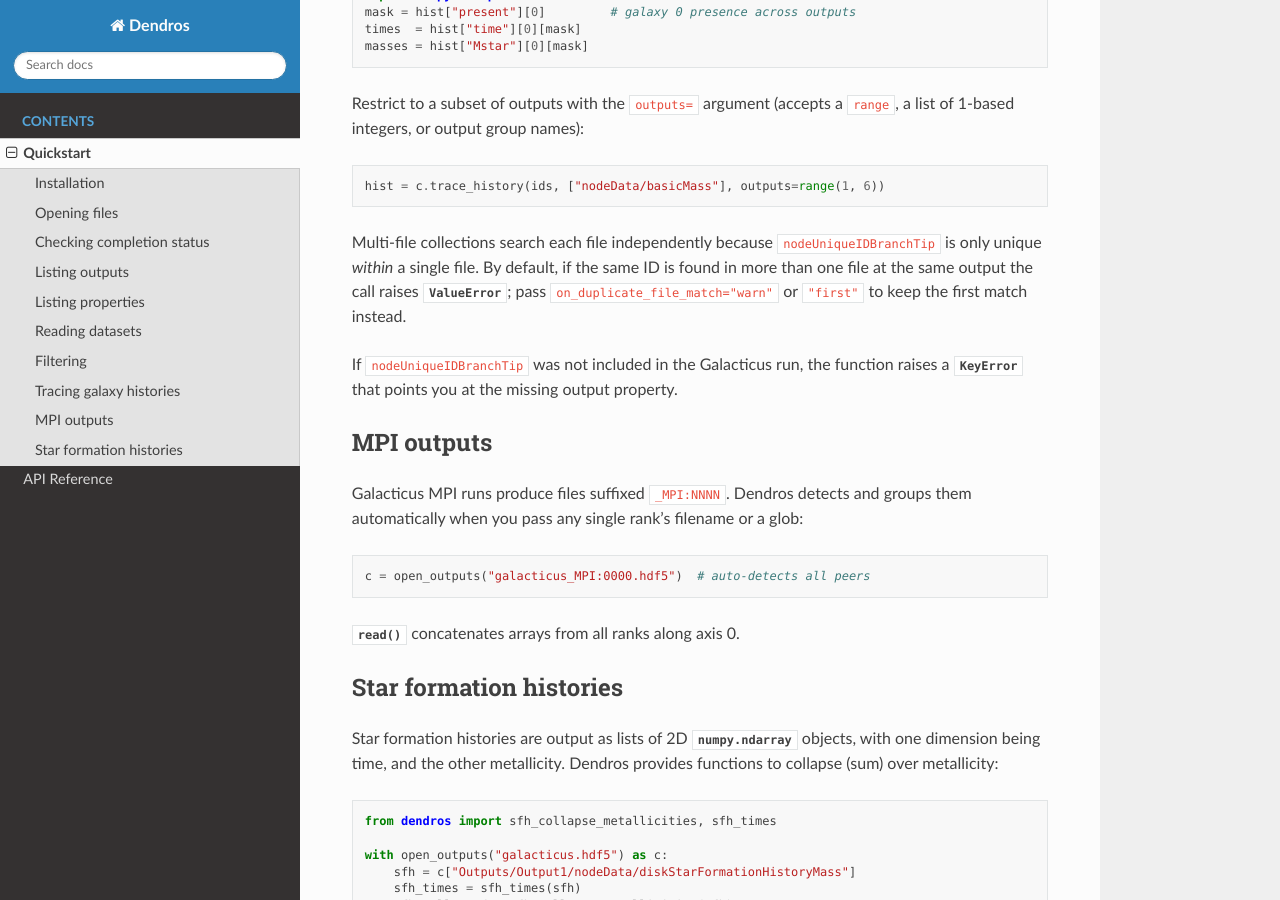
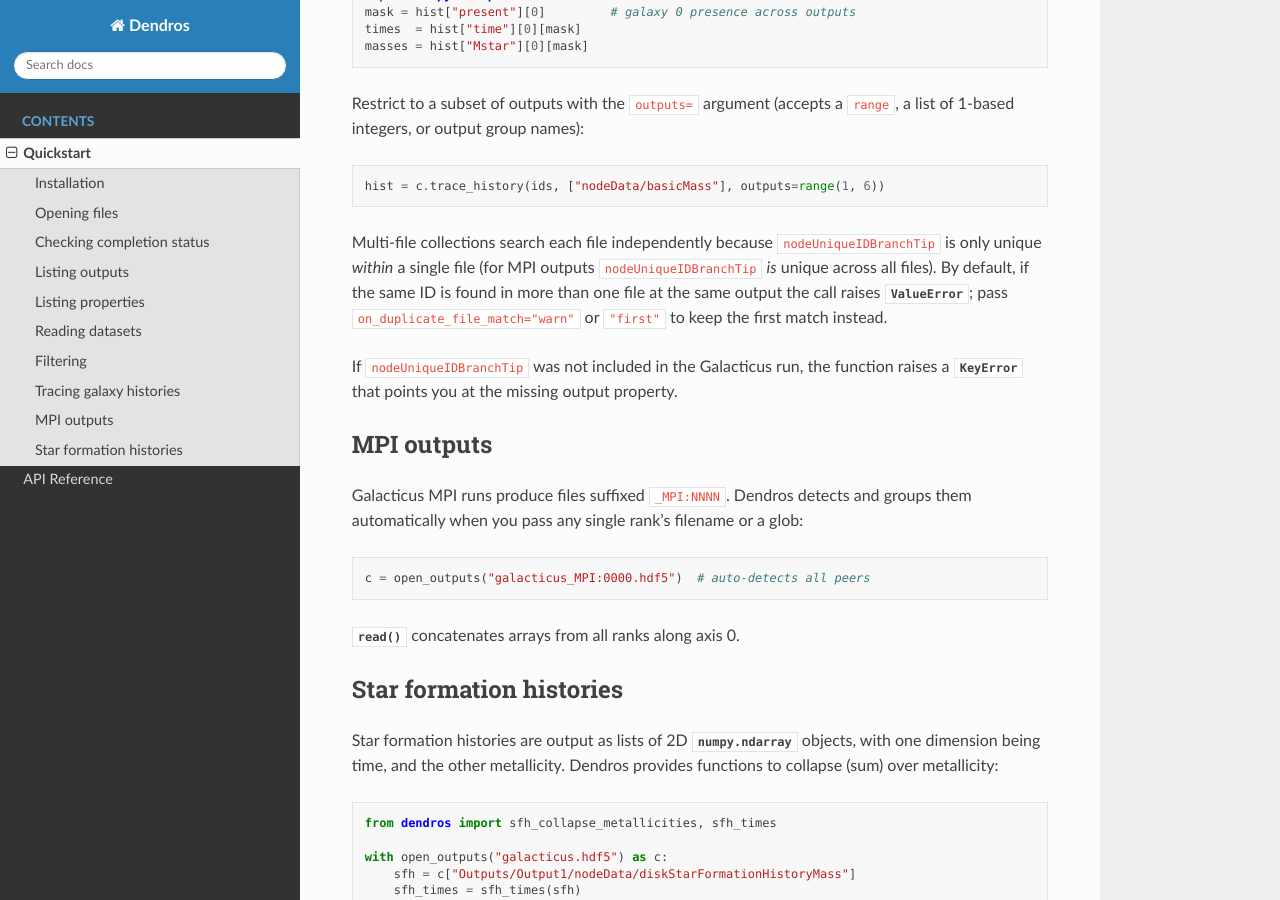
Before and after one commit to galacticusorg/dendros, a Sphinx documentation site: the page built from docs/quickstart.rst, in a window 1280 px wide and 900 px high, scrolled down 2755 px. Built offline with Sphinx 7.4.7 and the Read the Docs theme 3.1.0, drawn with Linux system fonts in a browser that asks for light colours.

Commit message:
fix: Correct discussion of unique IDs in the quickstart docs

```diff
--- a/docs/quickstart.rst
+++ b/docs/quickstart.rst
@@ -154,10 +154,12 @@ Restrict to a subset of outputs with the ``outputs=`` argument (accepts a
    hist = c.trace_history(ids, ["nodeData/basicMass"], outputs=range(1, 6))
 
 Multi-file collections search each file independently because
-``nodeUniqueIDBranchTip`` is only unique *within* a single file. By default,
-if the same ID is found in more than one file at the same output the call
-raises :class:`ValueError`; pass ``on_duplicate_file_match="warn"`` or
-``"first"`` to keep the first match instead.
+``nodeUniqueIDBranchTip`` is only unique *within* a single file (for MPI
+outputs ``nodeUniqueIDBranchTip`` *is* unique across all files). By
+default, if the same ID is found in more than one file at the same
+output the call raises :class:`ValueError`; pass
+``on_duplicate_file_match="warn"`` or ``"first"`` to keep the first
+match instead.
 
 If ``nodeUniqueIDBranchTip`` was not included in the Galacticus run, the
 function raises a :class:`KeyError` that points you at the missing output
```
